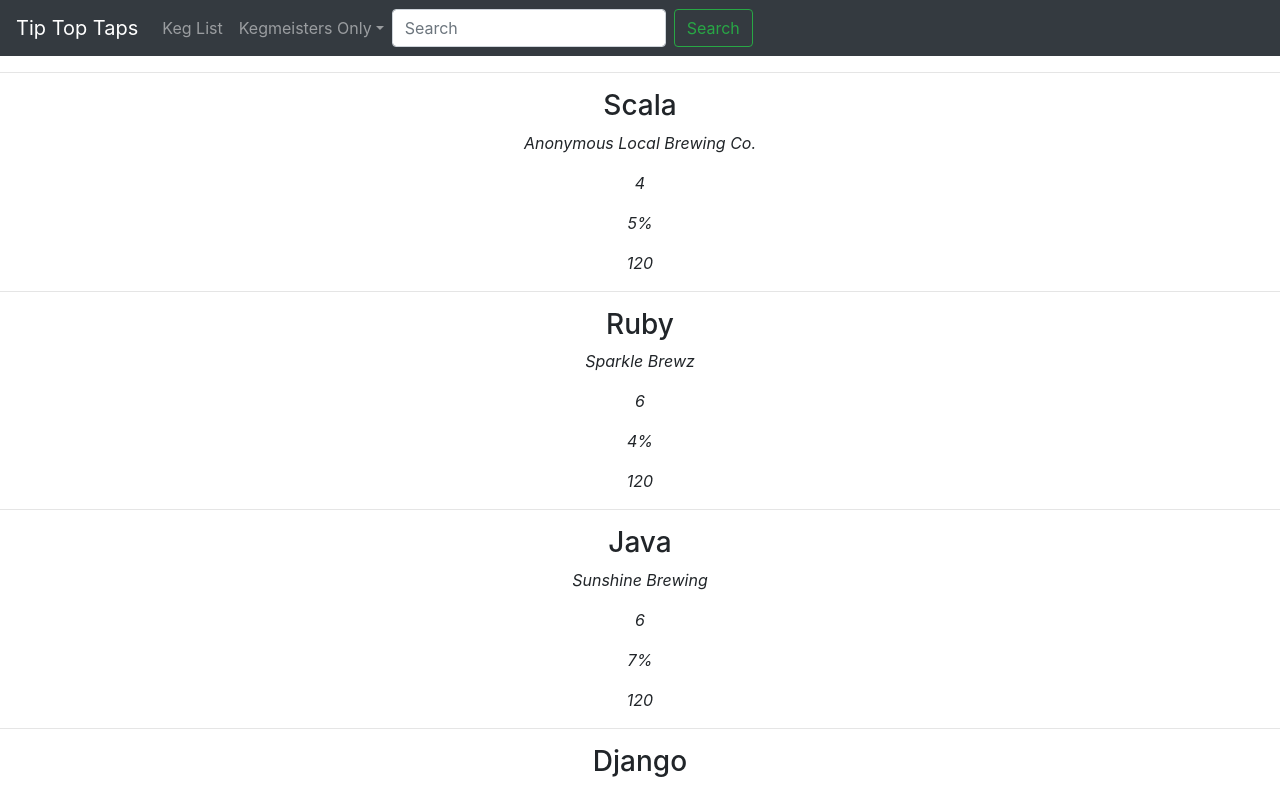
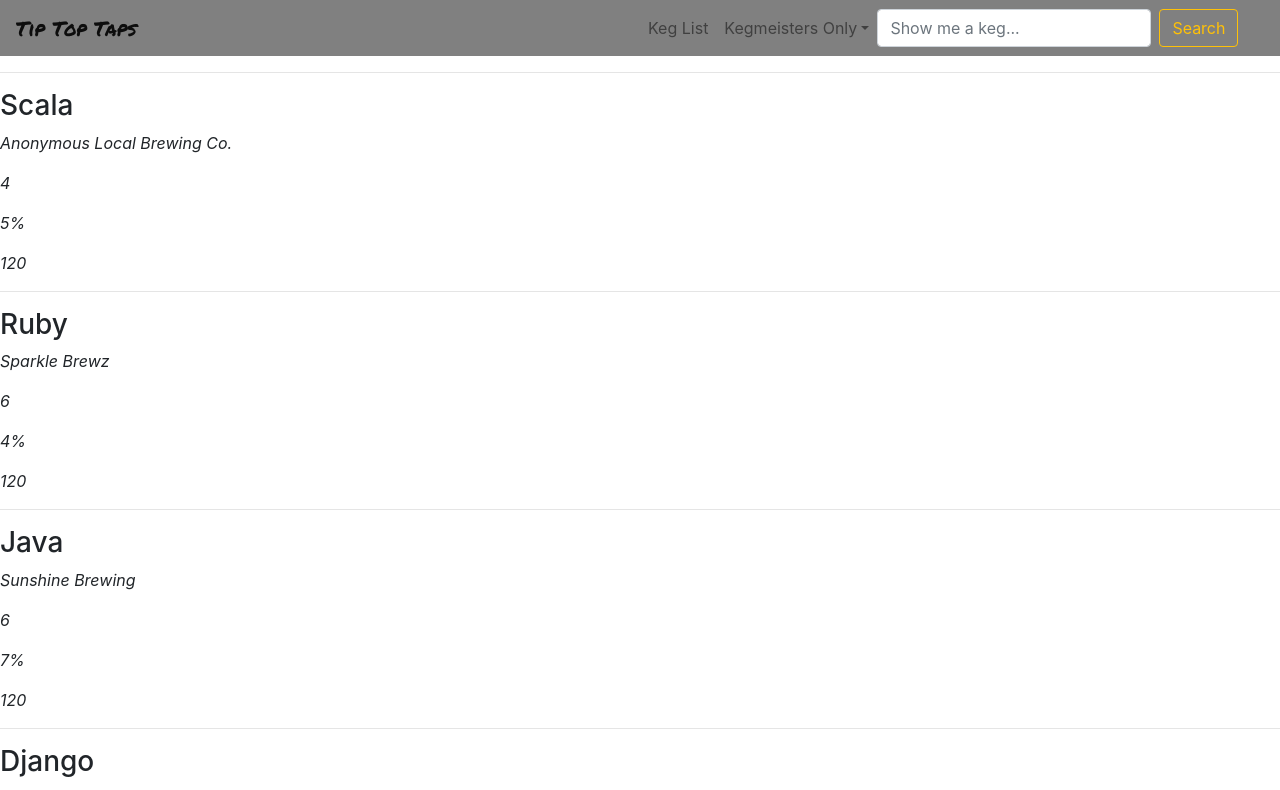
Before and after one commit to larabjork/taproom, a React (Create React App) app: page /editkegform in a window 1280 px wide. Shown: the top 790 px of the page. Built offline with nearby package versions, Linux system fonts and the light colour scheme.

Commit message:
add styling to header

```diff
--- a/public/index.html
+++ b/public/index.html
@@ -9,6 +9,7 @@
       name="description"
       content="Web site created using create-react-app"
     />
+    <link href="https://fonts.googleapis.com/css?family=Open+Sans|Permanent+Marker&display=swap" rel="stylesheet">
     <link rel="apple-touch-icon" href="%PUBLIC_URL%/logo192.png" />
     <!--
       manifest.json provides metadata used when your web app is installed on a
--- a/src/App.css
+++ b/src/App.css
@@ -1,38 +1,4 @@
-.App {
-  text-align: center;
+#bodyDiv {
+  font-family: 'Open Sans', sans-serif;
+
 }
-
-.App-logo {
-  height: 40vmin;
-  pointer-events: none;
-}
-
-@media (prefers-reduced-motion: no-preference) {
-  .App-logo {
-    animation: App-logo-spin infinite 20s linear;
-  }
-}
-
-.App-header {
-  background-color: #282c34;
-  min-height: 100vh;
-  display: flex;
-  flex-direction: column;
-  align-items: center;
-  justify-content: center;
-  font-size: calc(10px + 2vmin);
-  color: white;
-}
-
-.App-link {
-  color: #61dafb;
-}
-
-@keyframes App-logo-spin {
-  from {
-    transform: rotate(0deg);
-  }
-  to {
-    transform: rotate(360deg);
-  }
-}
--- a/src/App.js
+++ b/src/App.js
@@ -11,7 +11,7 @@ import './App.css';
 
 function App() {
   return (
-    <div className="App">
+    <div className="bodyDiv">
 
       <Header/>
       <Switch>
--- /dev/null
+++ b/src/Header.css
@@ -0,0 +1,4 @@
+.tavernName {
+  font-family: 'Permanent Marker', cursive;
+  color: #840032;
+}
--- a/src/components/Header.jsx
+++ b/src/components/Header.jsx
@@ -1,11 +1,20 @@
 import React from 'react';
 import { Navbar, Nav, NavDropdown, Form, FormControl, Button }from 'react-bootstrap';
+import "../Header.css";
+function Header(){
+  const HeaderGrid = {
+    display: 'grid',
+    gridTemplateColumns: '1fr 1fr',
+    borderBottom: '3px',
+    backgroundColor: 'gray'
+  }
 
-function Header(){
+
+
   return (
     <>
-    <Navbar bg="dark" variant="dark">
-      <Navbar.Brand href="#home">Tip Top Taps</Navbar.Brand>
+    <Navbar style={HeaderGrid}>
+      <Navbar.Brand href="#home" className="tavernName">Tip Top Taps</Navbar.Brand>
       <div id="header">
         <Navbar.Collapse id="basic-navbar-nav">
           <Nav className="mr-auto">
@@ -14,11 +23,11 @@ function Header(){
               <NavDropdown.Item href="#newkegform">Add Keg</NavDropdown.Item>
               <NavDropdown.Item href="#editkegform">Edit Keg List</NavDropdown.Item>
             </NavDropdown>
+            <Form inline>
+              <FormControl type="text" placeholder="Show me a keg..." className="mr-sm-2" />
+              <Button variant="outline-warning">Search</Button>
+            </Form>
           </Nav>
-          <Form inline>
-            <FormControl type="text" placeholder="Search" className="mr-sm-2" />
-            <Button variant="outline-success">Search</Button>
-          </Form>
         </Navbar.Collapse>
       </div>
     </Navbar>
```
